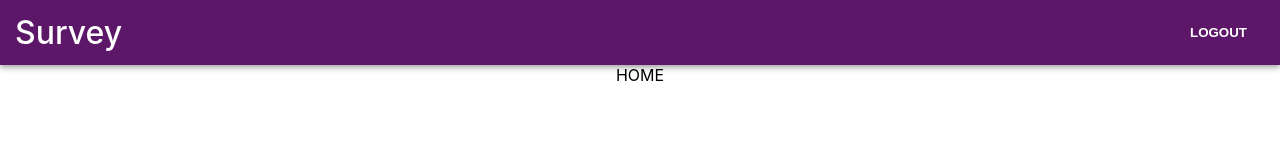
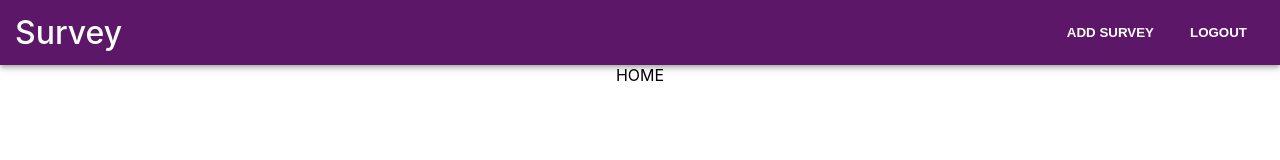
Before and after one commit to khaled-faour/Survery-app, a React (Create React App) app in the folder survey-frontend/: page / in a window 1280 px wide. Shown: the top 160 px of the page. Built offline with nearby package versions, Linux system fonts and the light colour scheme; sample sign-in values are in the browser's storage.

Commit message:
Added Add Survey Navigation Button

```diff
--- a/survey-frontend/src/components/header.js
+++ b/survey-frontend/src/components/header.js
@@ -11,6 +11,11 @@ function Header() {
     const login = ()=>{
         navigate('/login')
     }
+
+    const addSurvey = ()=>{
+        navigate('/addSurvey')
+    }
+
     const logout = ()=>{
         localStorage.removeItem('user_token')
         setUser(null)
@@ -30,7 +35,12 @@ function Header() {
                 <h1>Survey</h1>
             </div>
             <div className='buttons'>
-                {user ? <button onClick={logout}>Logout</button> : <button onClick={login}>Login</button>}
+                {user ? (
+                    <>
+                        <button onClick={addSurvey}>Add Survey</button>
+                        <button onClick={logout}>Logout</button>
+                    </>
+                ): <button onClick={login}>Login</button>}
             </div>
         </div>
     )
```
